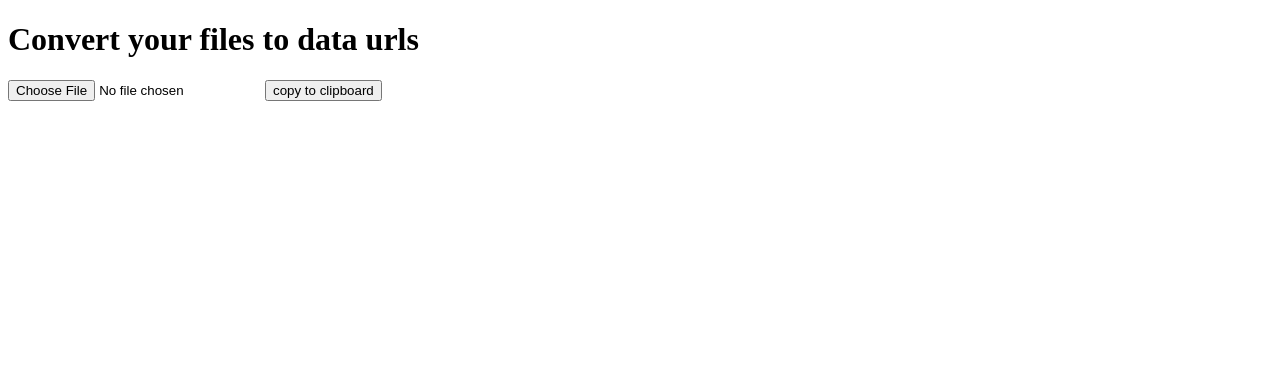
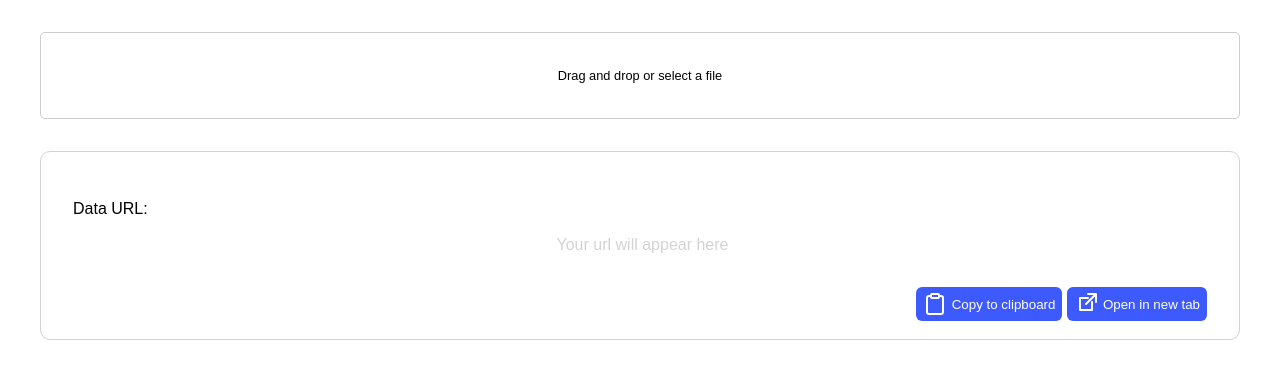
Before and after one commit to caleb1248/file2data, a plain HTML site: page index.html in a window 1280 px wide. Drawn offline with Linux system fonts and the light colour scheme.

Commit message:
Big update

```diff
--- /dev/null
+++ b/file2data.css
@@ -0,0 +1,84 @@
+:root {
+  --theme-color-light: #3d5afe;
+  --theme-color: #364fe1;
+  --theme-color-dark: #2039c8;
+  font-family: sans-serif;
+}
+
+.dropzone-container {
+  margin: 2rem;
+  padding: 3px;
+  border: 1px solid #ccc;
+  border-radius: 5px;
+}
+
+.dropzone {
+  border: none;
+  padding: 2rem;
+  border-radius: 10px;
+  font-family: Arial;
+  cursor: pointer;
+  text-align: center;
+  font-size: 0.8rem;
+}
+
+.dropzone::after {
+  content: "Drag and drop or select a file";
+}
+
+.dataURL {
+  border: 1px solid lightgray;
+  padding: 2rem;
+  padding-bottom: .1rem;
+  margin: 2rem;
+  border-radius: 10px;
+  overflow: auto;
+}
+
+.dataURL::after {
+  content: "";
+  clear: both;
+  display: table;
+}
+
+.dataURL > .url {
+  text-align: center;
+  word-wrap: break-word;
+}
+
+.fileover {
+  border-style: dashed;
+}
+
+.fileover::after {
+  font-size: 1.2rem;
+  content: "Drop file here";
+}
+
+.url {
+  font-family: JetBrains Mono, monospace
+}
+
+button {
+  background-color: var(--theme-color-light);
+  border: none;
+  color: white;
+  padding: 5px 7px;
+  border-radius: 6px;
+  display: inline-flex;
+  align-items: center;
+  cursor: pointer;
+}
+
+button:hover {
+  background-color: var(--theme-color);
+  box-shadow: 0 4px 6px -1px rgb(0 0 0 / 0.1), 0 2px 4px -2px rgb(0 0 0 / 0.1);
+}
+
+button:active {
+  background-color: var(--theme-color-dark);
+}
+
+span {
+  margin-left: 5px;
+}
--- /dev/null
+++ b/file2data.js
@@ -0,0 +1,43 @@
+const dropzone = document.querySelector(".dropzone");
+const fileinput = document.querySelector("#file");
+const copybtn = document.querySelector("#copybtn");
+const dataUrl = document.querySelector(".url");
+let dataurl = "";
+
+document.addEventListener("dragover", (event) => {
+  event.preventDefault();
+  dropzone.classList.add("fileover");
+});
+
+dropzone.addEventListener("dragleave", (event) => {
+  event.target.classList.remove("fileover");
+});
+
+dropzone.addEventListener("drop", (event) => {
+  event.preventDefault();
+
+  event.target.classList.remove("fileover");
+
+  handleFileInput(event.dataTransfer.files[0]);
+});
+
+function handleFileInput(file) {
+  var reader = new FileReader();
+
+  reader.readAsDataURL(file);
+
+  reader.addEventListener("load", function () {
+    dataurl = this.result;
+    dataUrl.innerHTML = dataurl;
+  });
+}
+
+document.querySelector("#copybtn").addEventListener("click", function () {
+  navigator.clipboard.writeText(dataurl);
+});
+
+document.querySelector("#newtab").addEventListener("click", function () {
+  console.log("opening", dataurl);
+  const newWindow = window.open("about:blank");
+  newWindow.document.write("<iframe width='100%' height='100%' src='" + dataurl + "' frameborder='0' style='margin:0'></iframe>");
+});
--- a/index.html
+++ b/index.html
@@ -1,28 +1,61 @@
 <!DOCTYPE html>
 <html lang="en">
-<head>
-    <meta charset="UTF-8">
-    <meta http-equiv="X-UA-Compatible" content="IE=edge">
-    <meta name="viewport" content="width=device-width, initial-scale=1.0">
+  <head>
+    <meta charset="UTF-8" />
+    <meta http-equiv="X-UA-Compatible" content="IE=edge" />
+    <meta name="viewport" content="width=device-width, initial-scale=1.0" />
+    <link
+      href="https://fonts.googleapis.com/css2?family=JetBrains+Mono:wght@300&display=swap"
+      rel="stylesheet"
+    />
+    <link rel="stylesheet" href="./file2data.css"/>
+    <style>
+    </style>
     <title>file2data</title>
-</head>
-<body>
-    <h1>Convert your files to data urls</h1>
-    <input type="file">
-    <button>copy to clipboard</button>
-    <a style="overflow-wrap: break-word;"></a>
-    <script>
-        const a = document.querySelector("a");
-        document.querySelector('input').onchange = function(){
-            var reader = new FileReader();
-            reader.readAsDataURL(this.files[0]);
-            reader.onload = function(){
-                a.href = a.innerHTML = this.result;
-            }
-        }
-        document.querySelector("button").onclick = function(){
-            navigator.clipboard.writeText(a.href);
-        }
-    </script>
-</body>
+  </head>
+  <body>
+    <input id="file" type="file" style="display: none" onchange="handleFileInput(this.files[0])"/>
+    <label for="file"><div class="dropzone-container"><div class="dropzone"></div></div></label>
+    <div class="dataURL">
+      <p>Data URL:</p>
+      <p class="url"><span style="color: lightgray; font-family: sans-serif">Your url will appear here</span></p>
+      <p style="float:right">
+        <button id="copybtn">
+          <svg
+            width="24"
+            height="24"
+            viewBox="0 0 24 24"
+            fill="none"
+            stroke="white"
+            stroke-width="2"
+            stroke-linecap="round"
+            stroke-linejoin="round"
+          >
+            <path
+              d="M16 4h2a2 2 0 0 1 2 2v14a2 2 0 0 1-2 2H6a2 2 0 0 1-2-2V6a2 2 0 0 1 2-2h2"
+            ></path>
+            <rect x="8" y="2" width="8" height="4" rx="1" ry="1"></rect>
+          </svg>
+          <span>Copy to clipboard</span>
+        </button>
+        <button id="newtab">
+          <svg
+            width="24"
+            height="24"
+            viewBox="0 0 24 24"
+            fill="none"
+            stroke="white"
+            stroke-width="2"
+            stroke-linecap="round"
+            stroke-linejoin="round"
+          >
+            <path d="M14 6L6 6L6 18L18 18 L18 10"></path>
+            <path d="M12 12L22 2L22 10M22 2L14 2"></path>
+          </svg>
+          <span>Open in new tab</span>
+        </button>
+      </p>
+    </div>
+    <script src="./file2data.js"></script>
+  </body>
 </html>
```
